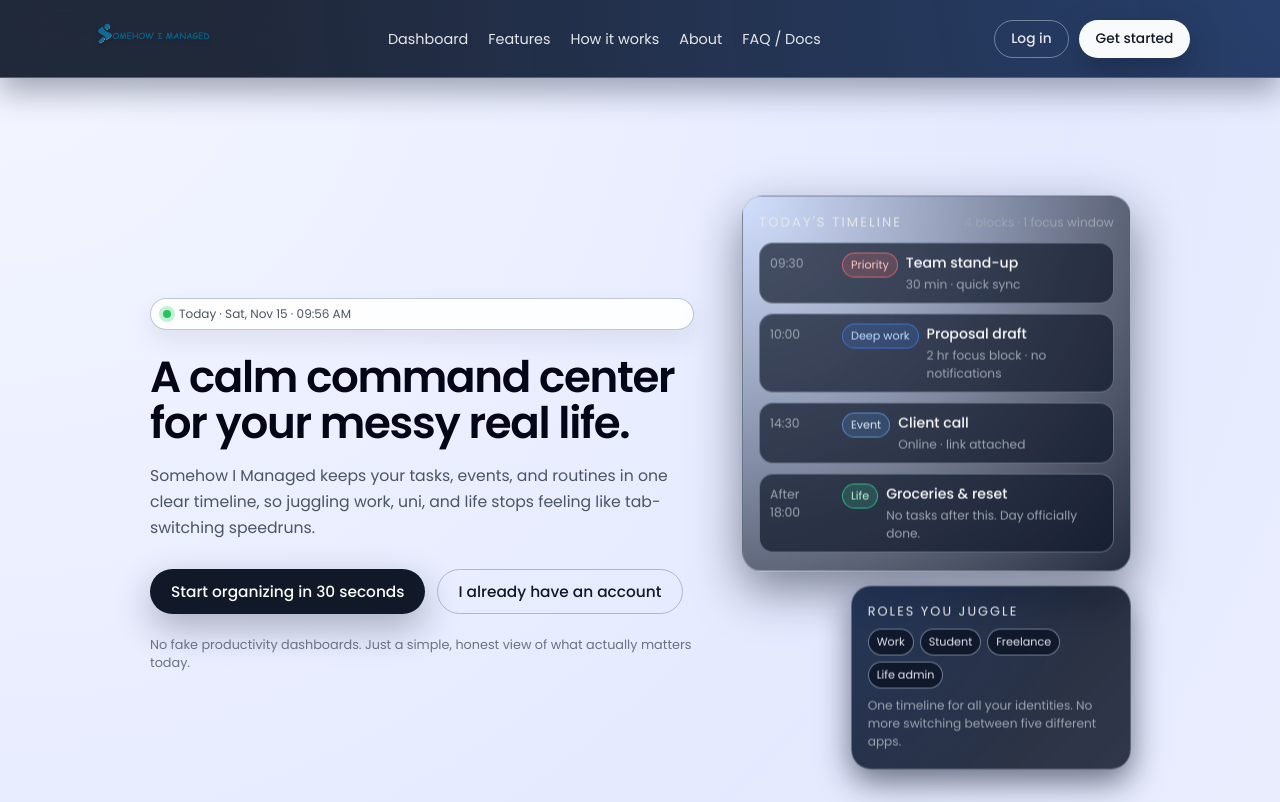
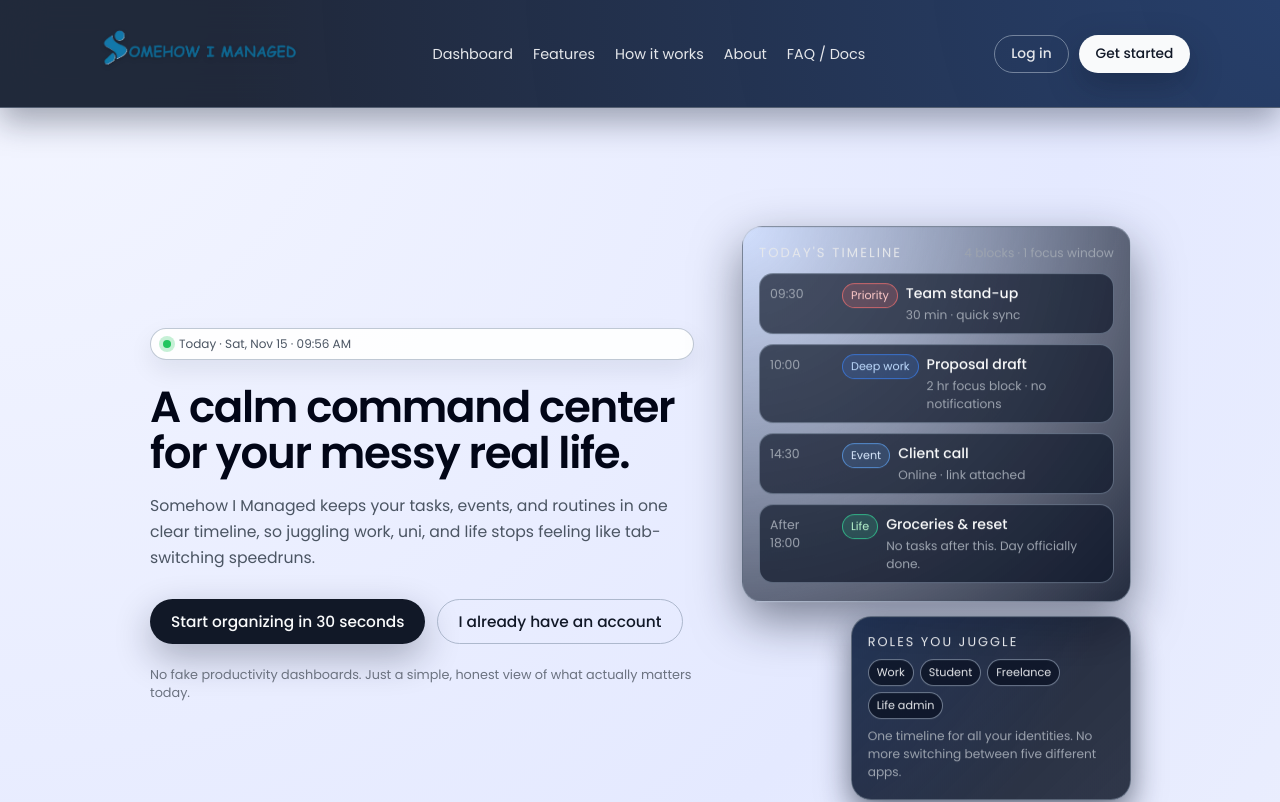
Before and after one commit to prathamshah2207/Somehow-I-Managed, a React (Vite) app in the folder frontend/: page / in a window 1280 px wide. Shown: the top 802 px of the page. Built offline with nearby package versions, Linux system fonts and the light colour scheme.

Commit message:
home page fixes

```diff
--- a/frontend/src/styles/LandingPage.css
+++ b/frontend/src/styles/LandingPage.css
@@ -70,17 +70,17 @@ html {
 
 /* logo image sizing (works well in your current nav height) */
 .lp-logo-img {
-  height: 42px;          /* try 32–36px if you want larger */
+  height: 72px;          /* try 32–36px if you want larger */
   width: auto;
   transition: transform 0.25s ease, opacity 0.25s ease, filter 0.25s ease;
-  filter: brightness(1.25) saturate(1.3) drop-shadow(0 2px 2px rgba(0,0,0,0.2));
+  filter: brightness(1.4) saturate(1.3) drop-shadow(0 2px 2px rgba(0,0,0,0.2));
   user-select: none;
 }
 
 /* subtle micro-interaction */
 .lp-logo-img:hover {
   transform: scale(1.06);
-  filter: brightness(1.4) saturate(1.4);
+  filter: brightness(1.5) saturate(1.4);
 }
 
 /* small screens: keep it tidy */
```
